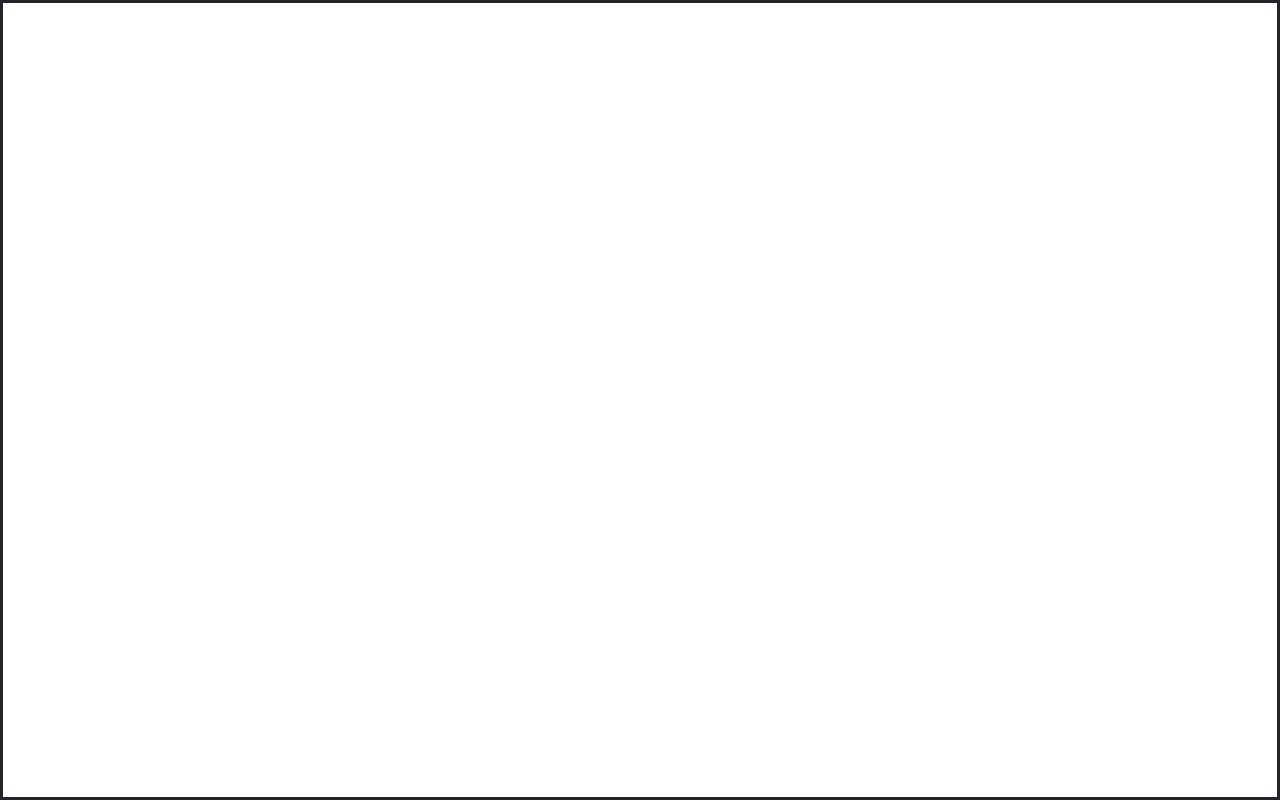
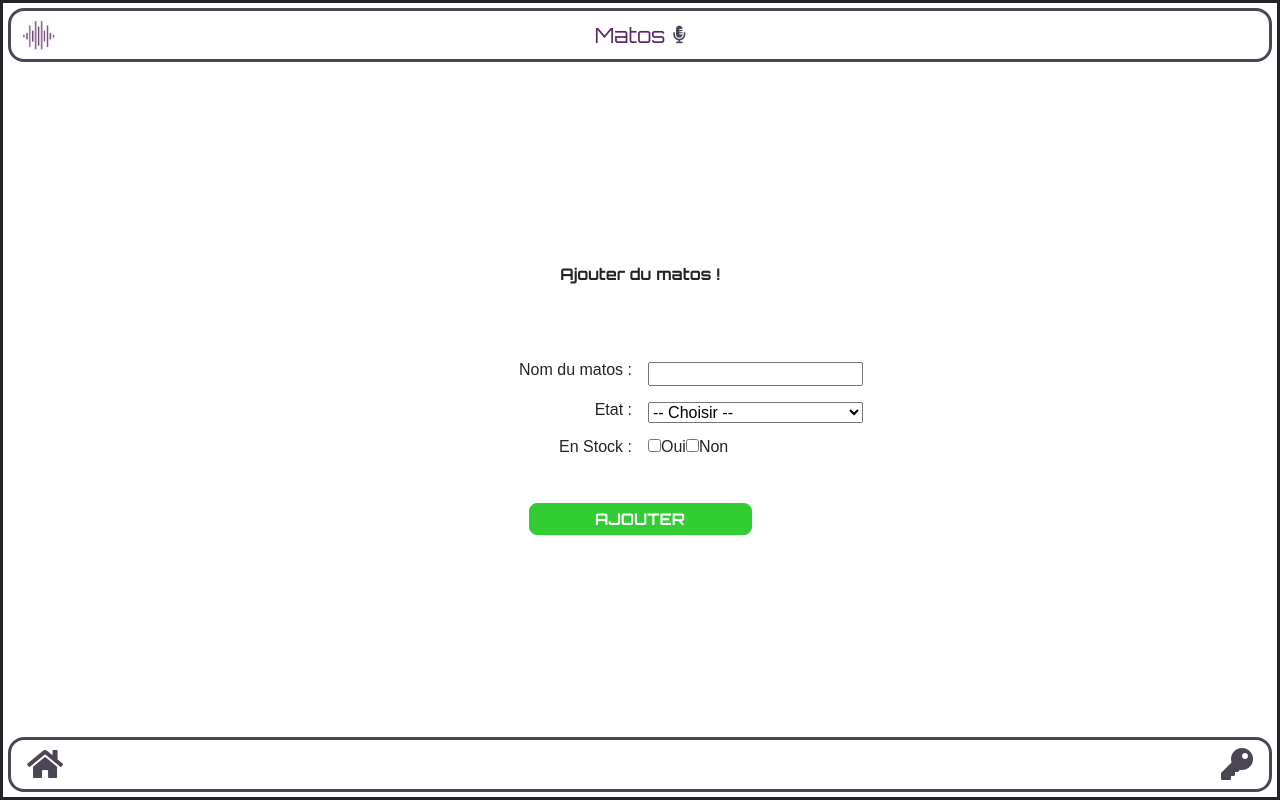
Before and after one commit to JulienHltz/Orgaapp-Front, a React (Create React App) app: page /nouveau-matos in a window 1280 px wide. Before the commit this address had no page. Built offline with nearby package versions, Linux system fonts and the light colour scheme.

Commit message:
new equipment et equipment avec style et formulaire d'ajout

```diff
--- a/src/App.jsx
+++ b/src/App.jsx
@@ -1,6 +1,5 @@
 import { BrowserRouter, Route, Routes } from 'react-router-dom'
 import Layout from './layouts/Layout'
-import './assets/scss/utils/reset.scss'
 import 'bootstrap/dist/css/bootstrap.min.css'
 
 const App = () => {
@@ -26,6 +25,10 @@ const App = () => {
           path='/nouvel-utilisateur'
           element={<Layout component='newuser' />}
         ></Route>
+        <Route
+          path='/nouveau-matos'
+          element={<Layout component='newequipment' />}
+        ></Route>
       </Routes>
     </BrowserRouter>
   )
--- a/src/assets/scss/App.scss
+++ b/src/assets/scss/App.scss
@@ -1,3 +1,4 @@
+@import "./utils/reset.scss";
 @import "./utils/variables";
 @import "./base/body";
 @import "../../layouts/_header";
--- a/src/assets/scss/utils/_mixins.scss
+++ b/src/assets/scss/utils/_mixins.scss
@@ -38,12 +38,16 @@
     grid-template-columns: repeat(2, 1fr);
     justify-content: center;
     align-items: center;
+    row-gap: 0.5rem;
 }
 
 // positions icônes modifier / supprimer
 @mixin mod-sup {
     display: flex;
     justify-content: flex-end;
+    grid-column: 2;
+    grid-row: 3;
+    align-items: center;
     gap: 0.5rem;
 }
 
--- a/src/components/Header.jsx
+++ /dev/null
@@ -1 +0,0 @@
-105,109,112,111,114,116,32,82,101,97,99,116,32,102,114,111,109,32,34,114,101,97,99,116,34,59,13,10,105,109,112,111,114,116,32,108,111,103,111,109,105,110,105,32,102,114,111,109,32,34,46,46,47,97,115,115,101,116,115,47,105,109,97,103,101,115,47,108,111,103,111,109,105,110,105,46,106,112,103,34,59,13,10,13,10,99,111,110,115,116,32,72,101,97,100,101,114,32,61,32,40,41,32,61,62,32,123,13,10,32,32,114,101,116,117,114,110,32,60,104,101,97,100,101,114,62,13,10,32,32,32,32,32,32,32,32,32,32,32,32,32,32,60,100,105,118,32,105,100,61,34,100,105,118,109,105,110,105,108,111,103,111,34,62,60,105,109,103,32,115,114,99,61,123,108,111,103,111,109,105,110,105,125,32,97,108,116,61,34,108,111,103,111,109,105,110,105,34,47,62,60,47,100,105,118,62,13,10,32,32,32,32,32,32,32,32,32,32,32,32,32,32,60,100,105,118,32,105,100,61,34,112,97,103,101,116,105,116,108,101,34,62,60,104,49,62,60,47,104,49,62,60,105,32,99,108,97,115,115,78,97,109,101,61,34,102,97,115,32,102,97,45,104,111,109,101,34,62,60,47,105,62,60,47,100,105,118,62,13,10,32,32,32,32,32,32,32,32,32,32,32,32,32,32,60,100,105,118,32,105,100,61,34,112,111,105,110,116,115,34,62,60,105,32,99,108,97,115,115,78,97,109,101,61,34,102,97,115,32,102,97,45,101,108,108,105,112,115,105,115,45,118,34,62,60,47,105,62,60,47,100,105,118,62,13,10,32,32,32,32,32,32,60,47,104,101,97,100,101,114,62,59,13,10,125,59,13,10,13,10,32,32,101,120,112,111,114,116,32,100,101,102,97,117,108,116,32,72,101,97,100,101,114
--- a/src/components/LoginForm.jsx
+++ b/src/components/LoginForm.jsx
@@ -24,7 +24,7 @@ const LoginForm = () => {
         setIsConnected(true)
         setTimeout(() => {
           navigate('/')
-        }, 50000000)
+        }, 5000)
       })
       .catch(e => {
         console.log(e.code)
--- /dev/null
+++ b/src/components/NewEquipment.jsx
@@ -0,0 +1,81 @@
+import './_newUser.scss'
+import axios from 'axios'
+import { useForm } from 'react-hook-form'
+import { yupResolver } from '@hookform/resolvers/yup'
+import * as yup from 'yup'
+
+const schema = yup.object().shape({
+  equipmentname: yup
+    .string()
+    .required("Le nom d'utilisateur est obligatoire !")
+    .min(3, 'Minimum 3 caracteres !')
+    .max(15),
+
+  roles: yup.string().required()
+})
+
+const NewUser = () => {
+  const {
+    register,
+    handleSubmit,
+    formState,
+    formState: { errors }
+  } = useForm({
+    mode: 'onTouched',
+    resolver: yupResolver(schema)
+  })
+
+  const { isSubmitting } = formState
+
+  const onSubmit = data => {
+    data.roles = [data.roles]
+    console.log(data)
+    axios
+      .post('http://localhost:5050/api/users', data)
+      .then(response => {
+        console.log(response)
+      })
+      .catch(e => {
+        console.log(e.code)
+      })
+  }
+
+  return (
+    <>
+      <div className='container'>
+        <h2>Ajouter du matos !</h2>
+        <form action='' onSubmit={handleSubmit(onSubmit)}>
+          <label htmlFor='equipmentname'>Nom du matos :</label>
+          <input
+            type='text'
+            id='equipmentname'
+            {...register('equipmentname')}
+          />
+          {errors.equipmentname && <span>{errors.equipmentname.message}</span>}
+
+          <label htmlFor='etat'>Etat :</label>
+          <select name='etat' id='etat' {...register('etat')}>
+            <option value='#'>-- Choisir --</option>
+            <option value='GOOD'>Bon Etat</option>
+            <option value='BAD'>Endommager</option>
+          </select>
+          {errors.roles && <span>{errors.roles.message}</span>}
+
+          <label htmlFor='stock'>En Stock :</label>
+          <div className='stock'>
+            <input type='checkbox' id='yes' name='yes' value='yes' />
+            <label htmlFor='yes'>Oui</label>
+
+            <input type='checkbox' id='no' name='no' value='no' />
+            <label htmlFor='no'>Non</label>
+          </div>
+          <button type='submit' disabled={isSubmitting}>
+            Ajouter
+          </button>
+        </form>
+      </div>
+    </>
+  )
+}
+
+export default NewUser
--- a/src/components/NewUser.jsx
+++ b/src/components/NewUser.jsx
@@ -34,7 +34,6 @@ const schema = yup.object().shape({
     .string()
     .required('Vous devez entrer un mot de passe !')
     .min(5, 'Minimum 5 caractères !')
-    .max(16)
 })
 
 const NewUser = () => {
@@ -82,8 +81,8 @@ const NewUser = () => {
 
           <label htmlFor='role'>role</label>
           <select name='role' id='roles' {...register('roles')}>
-            <option value='User'>User</option>
-            <option value='Admin'>Admin</option>
+            <option value='ROLE_USER'>User</option>
+            <option value='ROLE_ADMIN'>Admin</option>
           </select>
           {errors.roles && <span>{errors.roles.message}</span>}
 
@@ -92,7 +91,7 @@ const NewUser = () => {
           {errors.email && <span>{errors.email.message}</span>}
 
           <label htmlFor='password'>Mot de passe :</label>
-          <input type='text' id='password' {...register('password')} />
+          <input type='password' id='password' {...register('password')} />
           {errors.password && <span>{errors.password.message}</span>}
 
           <button type='submit' disabled={isSubmitting}>
--- a/src/layouts/Layout.jsx
+++ b/src/layouts/Layout.jsx
@@ -1,49 +1,53 @@
-import { createContext, useEffect, useState } from "react";
+import { createContext, useEffect, useState } from 'react'
 
-import Header from "./Header";
-import Nav from "./Nav";
-import Main from "./Main";
+import Header from './Header'
+import Nav from './Nav'
+import Main from './Main'
 
-export const TitleContext = createContext();
+export const TitleContext = createContext()
 
 const Titre = ({ component }) => {
-  const [title, setTitle] = useState(null);
+  const [title, setTitle] = useState(null)
 
   useEffect(() => {
     switch (component) {
-      case "home":
-        setTitle("Accueil");
-        document.title = "Orgaapp - Accueil";
-        break;
-      case "login":
-        setTitle("Connexion");
-        document.title = "Orgaapp - Connexion";
-        break;
-      case "equipement":
-        setTitle("Matos");
-        document.title = "Orgaapp - Matos";
-        break;
-      case "band":
-        setTitle("Groupes");
-        document.title = "Orgaapp - Groupes";
-        break;
-      case "event":
-        setTitle("Evénements");
-        document.title = "Orgaapp - Evénements";
-        break;
-      case "user":
-        setTitle("Utilisateurs");
-        document.title = "Orgaapp - Utilisateurs";
-        break;
-      case "newuser":
-        setTitle("Utilisateurs");
-        document.title = "Orgaapp - Utilisateurs";
-        break;
+      case 'home':
+        setTitle('Accueil')
+        document.title = 'Orgaapp - Accueil'
+        break
+      case 'login':
+        setTitle('Connexion')
+        document.title = 'Orgaapp - Connexion'
+        break
+      case 'equipement':
+        setTitle('Matos')
+        document.title = 'Orgaapp - Matos'
+        break
+      case 'band':
+        setTitle('Groupes')
+        document.title = 'Orgaapp - Groupes'
+        break
+      case 'event':
+        setTitle('Evénements')
+        document.title = 'Orgaapp - Evénements'
+        break
+      case 'user':
+        setTitle('Utilisateurs')
+        document.title = 'Orgaapp - Utilisateurs'
+        break
+      case 'newuser':
+        setTitle('Utilisateurs')
+        document.title = 'Orgaapp - Utilisateurs'
+        break
+      case 'newequipment':
+        setTitle('Matos')
+        document.title = 'Orgaapp - Matos'
+        break
       default:
-        break;
+        break
     }
     // document.title=title
-  }, [component]);
+  }, [component])
 
   return (
     <>
@@ -53,7 +57,7 @@ const Titre = ({ component }) => {
       <Main component={component} />
       <Nav />
     </>
-  );
-};
+  )
+}
 
-export default Titre;
+export default Titre
--- a/src/layouts/Main.jsx
+++ b/src/layouts/Main.jsx
@@ -1,17 +1,21 @@
-import LoginForm from "../components/LoginForm";
-import Home from "../pages/Home";
-import User from "../pages/User";
-import NewUser from "../components/NewUser";
+import LoginForm from '../components/LoginForm'
+import Home from '../pages/Home'
+import User from '../pages/User'
+import NewUser from '../components/NewUser'
+import Equipement from '../pages/Equipement'
+import NewEquipment from '../components/NewEquipment'
 
 const Main = ({ component }) => {
   return (
     <main>
-      {component === "login" && <LoginForm />}
-      {component === "home" && <Home />}
-      {component === "user" && <User />}
-      {component === "newuser" && <NewUser />}
+      {component === 'login' && <LoginForm />}
+      {component === 'home' && <Home />}
+      {component === 'user' && <User />}
+      {component === 'newuser' && <NewUser />}
+      {component === 'equipement' && <Equipement />}
+      {component === 'newequipment' && <NewEquipment />}
     </main>
-  );
-};
+  )
+}
 
-export default Main;
+export default Main
--- a/src/pages/Equipement.jsx
+++ b/src/pages/Equipement.jsx
@@ -1,15 +1,51 @@
-import Header from "../layouts/Header";
-import Nav from "../layouts/Nav";
-import Main from "../layouts/Main";
+import { NavLink } from 'react-router-dom'
 
 const Equipement = () => {
-    return (
-        <>
-            <Header />
-            <Main />
-            <Nav />
-        </>
-    )
-};
+  return (
+    <>
+      <div className='container'>
+        <div className='card'>
+          <h4>Nom Matos</h4>
+          <div className='etat'></div>
+          <div className='created-date'>
+            <p>Créé le 05/05/2006</p>
+          </div>
+          <div className='modificated-date'>
+            <p>Modifié le 04/11/2013</p>
+          </div>
+          <ul className='mod-sup'>
+            <li className='mod'>
+              <i className='fas fa-edit'></i>
+            </li>
+            <li className='sup'>
+              <i className='fas fa-trash-alt'></i>
+            </li>
+          </ul>
+        </div>
+        <div className='card'>
+          <h4>Nom Matos</h4>
+          <div className='etat'></div>
+          <div className='created-date'>
+            <p>Créé le 15/07/2019</p>
+          </div>
+          <div className='modificated-date'>
+            <p>Modifié le 06/12/2020</p>
+          </div>
+          <ul className='mod-sup'>
+            <li className='mod'>
+              <i className='fas fa-edit'></i>
+            </li>
+            <li className='sup'>
+              <i className='fas fa-trash-alt'></i>
+            </li>
+          </ul>
+        </div>
+        <NavLink to='/nouveau-matos'>
+          <i className='fas fa-plus-circle fa-3x add'></i>
+        </NavLink>
+      </div>
+    </>
+  )
+}
 
-export default Equipement;
+export default Equipement
--- a/src/pages/_user.scss
+++ b/src/pages/_user.scss
@@ -19,5 +19,28 @@
             width: 40%;
             color: $add;
         }
+        .etat {
+            // une mixin ???
+            width: 1rem;
+            height: 1rem;
+            border: 1px solid;
+            border-radius: 50%;
+            background-color: green;
+            grid-column: 2;
+            grid-row: 1;
+            justify-self: flex-start;
+        }
+        .created-date {
+            // une mixin ???
+            font-size: xx-small;
+            grid-column: 1;
+            grid-row: 2;
+        }
+        .modificated-date {
+            // une mixin ???
+            font-size: xx-small;
+            grid-column: 1;
+            grid-row: 3;
+        }
     }
 }
```
